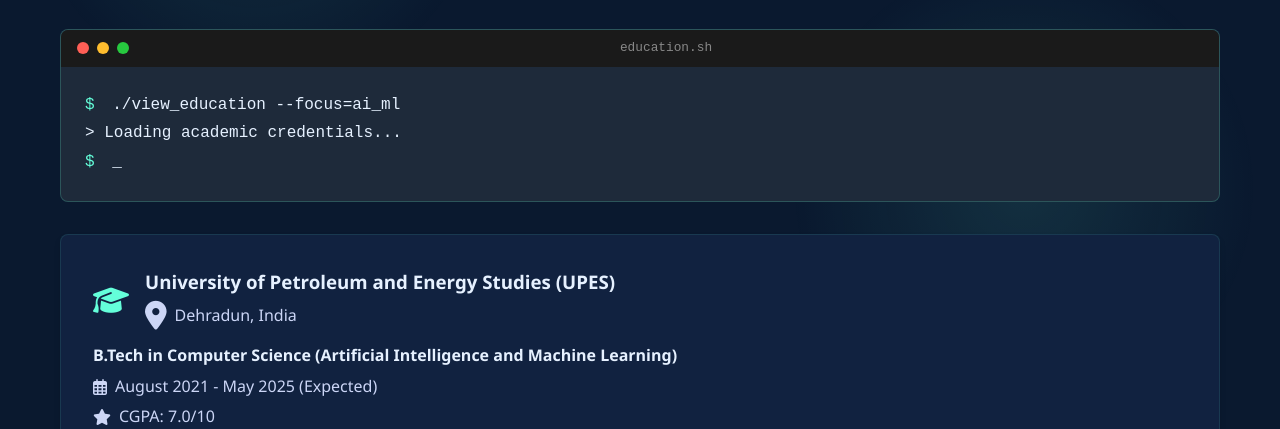
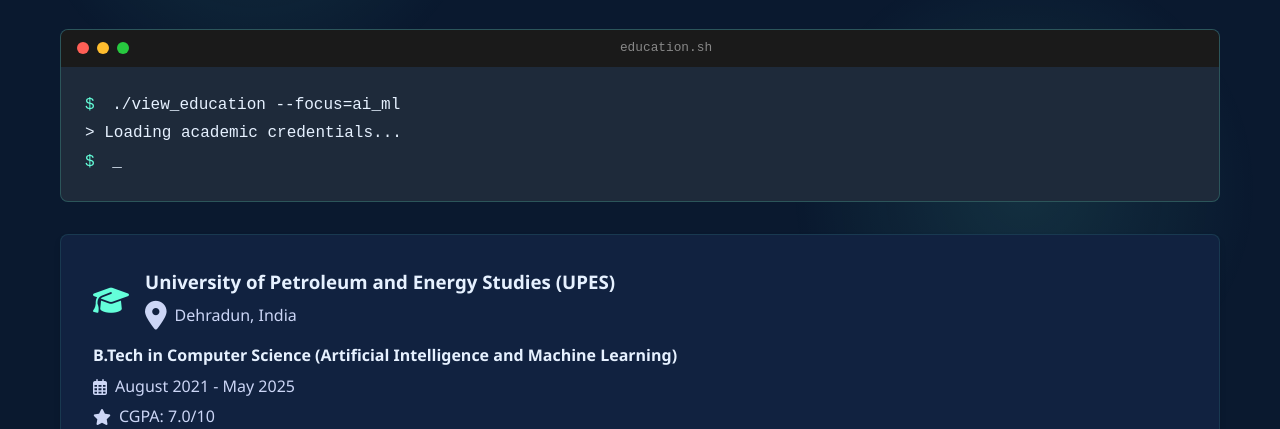
Before and after one commit to aryanmohan7/portfolioaryanmohan7, a plain HTML site: page education.html in a window 1280 px wide. Shown: the part 371-800 px from the top of the page. Drawn offline with Linux system fonts and the light colour scheme.

Commit message:
Updated education

```diff
--- a/education.html
+++ b/education.html
@@ -62,7 +62,7 @@
                 </div>
                 <div class="education-details">
                     <p class="education-degree"><strong>B.Tech in Computer Science (Artificial Intelligence and Machine Learning)</strong></p>
-                    <p class="education-duration"><i class="far fa-calendar-alt"></i> August 2021 - May 2025 (Expected)</p>
+                    <p class="education-duration"><i class="far fa-calendar-alt"></i> August 2021 - May 2025</p>
                     <p class="education-gpa"><i class="fas fa-star"></i> CGPA: 7.0/10</p>
 
                     <div class="education-highlights">
```
